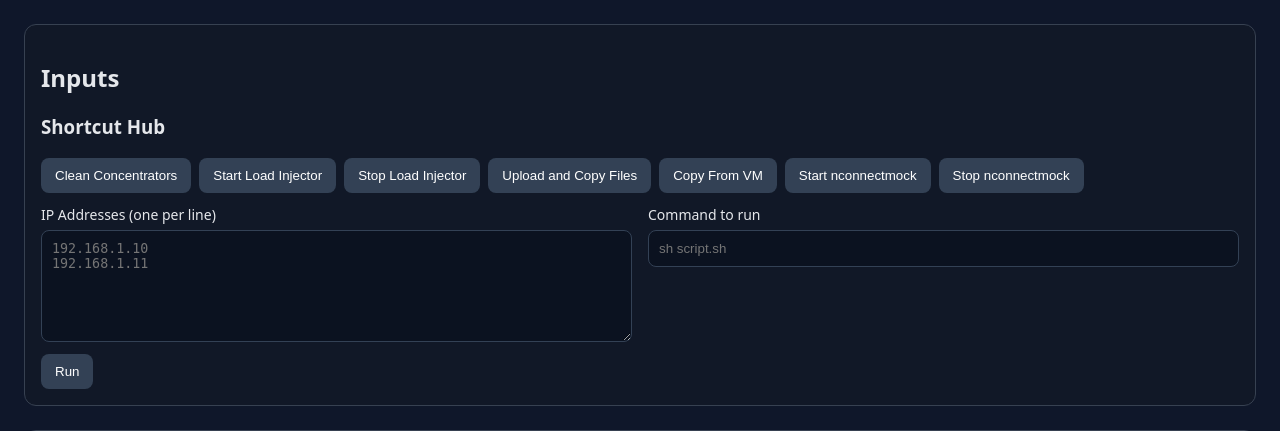
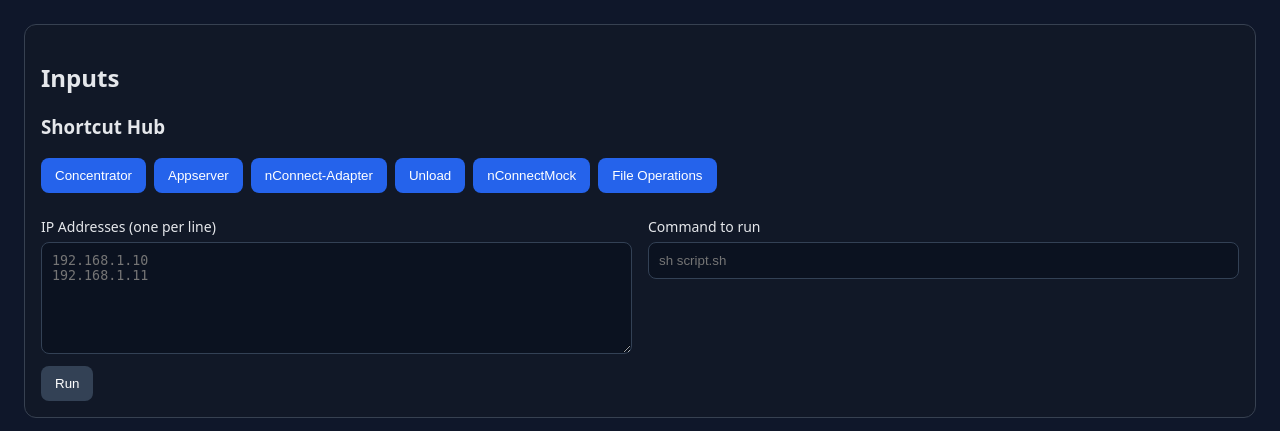
Before and after one commit to RN109167/load-test-util-remote-command-runner, a Flask app: page / in a window 1280 px wide. Shown: the part 112-543 px from the top of the page. Run offline with Flask 3, Linux system fonts and the light colour scheme.

Commit message:
Refactor shortcut commands and UI structure for improved organization and functionality

```diff
--- a/app/static/app.js
+++ b/app/static/app.js
@@ -2,21 +2,44 @@ const form = document.getElementById('run-form');
 const formError = document.getElementById('form-error');
 const resultsBody = document.getElementById('results-body');
 // Integrated UI with backend: triggers jobs and polls status
-const btnClean = document.getElementById('btn-clean');
-const btnStart = document.getElementById('btn-start');
-const btnStop = document.getElementById('btn-stop');
-const btnUpload = document.getElementById('btn-upload');
-const btnCopyFromVm = document.getElementById('btn-copy-from-vm');
-const btnNcStart = document.getElementById('btn-nc-start');
-const btnNcStop = document.getElementById('btn-nc-stop');
+// Dynamic Shortcut Hub
+const hubEl = document.getElementById('shortcut-hub');
+const actionsEl = document.getElementById('shortcut-actions');
 const ipsTextarea = document.getElementById('ips');
 const commandInput = document.getElementById('command');
 const runBtn = document.getElementById('run-btn');
 
-// Shortcut command constants
-const CLEAN_CONCENTRATORS_CMD = 'echo palmedia1 | sudo -S systemctl stop onelink-concentrator && sudo rm -rf /opt/onelink-concentrator/data/kahadb/*.* && sudo -S systemctl start onelink-concentrator';
-const START_NCONNECTMOCK_CMD = 'sh start-nconnectmock.sh';
-const STOP_NCONNECTMOCK_CMD = 'sh stop-nconnectmock.sh';
+// Shortcut command definitions
+const SHORTCUTS = {
+  Concentrator: {
+    Start: 'echo palmedia1 | sudo -S systemctl start onelink-concentrator',
+    Stop: 'echo palmedia1 | sudo -S systemctl stop onelink-concentrator',
+    Restart: 'echo palmedia1 | sudo -S systemctl restart onelink-concentrator',
+    Clean: 'echo palmedia1 | sudo -S systemctl stop onelink-concentrator && sudo rm -rf /opt/onelink-concentrator/data/kahadb/*.* && sudo -S systemctl start onelink-concentrator',
+  },
+  Appserver: {
+    Start: 'echo palmedia1 | sudo -S systemctl start onelink-appserver',
+    Stop: 'echo palmedia1 | sudo -S systemctl stop onelink-appserver',
+    Restart: 'echo palmedia1 | sudo -S systemctl restart onelink-appserver',
+  },
+  'nConnect-Adapter': {
+    Start: 'echo palmedia1 | sudo -S systemctl start onelink-nconnect',
+    Stop: 'echo palmedia1 | sudo -S systemctl stop onelink-nconnect',
+    Restart: 'echo palmedia1 | sudo -S systemctl restart onelink-nconnect',
+  },
+  Unload: {
+    Start: 'sh start-unload.sh',
+    Stop: 'sh stop-unload.sh',
+  },
+  nConnectMock: {
+    Start: 'sh start-nconnectmock.sh',
+    Stop: 'sh stop-nconnectmock.sh',
+  },
+  'File Operations': ['Copy From VM', 'Upload and Copy Files'],
+};
+
+const CATEGORY_ORDER = ['Concentrator', 'Appserver', 'nConnect-Adapter', 'Unload', 'nConnectMock', 'File Operations'];
+let selectedCategory = null;
 
 let currentIPs = [];
 // No payload export/state needed in UI-only phase
@@ -134,10 +157,7 @@ function renderColumnsTable(rows) {
 function updateToolbarState() {
   const ips = sanitizeIPs(ipsTextarea.value);
   const allValid = validateAllIPs(ips);
-  const disabled = !allValid;
-  for (const b of [btnClean, btnStart, btnStop, btnUpload, btnCopyFromVm, btnNcStart, btnNcStop]) {
-    if (b) b.disabled = disabled;
-  }
+  setActionsDisabled(!allValid);
   // Enable Run only when IPs valid and command non-empty
   const cmdFilled = (commandInput?.value || '').trim().length > 0;
   if (runBtn) runBtn.disabled = !(allValid && cmdFilled);
@@ -169,19 +189,73 @@ updateToolbarState();
 ipsTextarea.addEventListener('input', updateToolbarState);
 commandInput && commandInput.addEventListener('input', updateToolbarState);
 
-btnClean && btnClean.addEventListener('click', () =>
-  triggerCommand('Clean Concentrators', CLEAN_CONCENTRATORS_CMD)
-);
-btnStart && btnStart.addEventListener('click', () => triggerCommand('Start Load Injector', 'sh start.sh'));
-btnStop && btnStop.addEventListener('click', () => triggerCommand('Stop Load Injector', 'sh stop.sh'));
-btnNcStart && btnNcStart.addEventListener('click', () => triggerCommand('Start nconnectmock.', START_NCONNECTMOCK_CMD));
-btnNcStop && btnNcStop.addEventListener('click', () => triggerCommand('Stop nconnectmock.', STOP_NCONNECTMOCK_CMD));
+// Render category buttons
+function renderCategories() {
+  hubEl.innerHTML = '';
+  CATEGORY_ORDER.forEach(cat => {
+    const btn = document.createElement('button');
+    btn.textContent = cat;
+    btn.type = 'button';
+    btn.className = 'hub-btn';
+    if (selectedCategory === cat) btn.classList.add('selected');
+    btn.addEventListener('click', (e) => { e.preventDefault(); e.stopPropagation(); toggleCategory(cat); });
+    hubEl.appendChild(btn);
+  });
+}
+
+function toggleCategory(cat) {
+  if (selectedCategory === cat) {
+    selectedCategory = null;
+    actionsEl.innerHTML = '';
+    renderCategories();
+    return;
+  }
+  selectedCategory = cat;
+  renderCategories();
+  renderActions(cat);
+}
+
+function renderActions(cat) {
+  actionsEl.innerHTML = '';
+  const spec = SHORTCUTS[cat];
+  const labels = Array.isArray(spec) ? spec : Object.keys(spec);
+  labels.forEach(label => {
+    const btn = document.createElement('button');
+    btn.textContent = label;
+    btn.type = 'button';
+    // Disable until IPs valid
+    const ips = sanitizeIPs(ipsTextarea.value);
+    btn.disabled = !validateAllIPs(ips);
+    btn.addEventListener('click', async (e) => {
+      e.preventDefault();
+      e.stopPropagation();
+      if (cat === 'File Operations') {
+        if (label === 'Copy From VM') {
+          const copyModal = document.getElementById('copy-modal');
+          const copyError = document.getElementById('copy-error');
+          if (copyError) copyError.classList.add('hidden');
+          if (copyModal) copyModal.classList.remove('hidden');
+        } else if (label === 'Upload and Copy Files') {
+          const fileInput = document.getElementById('file-input');
+          if (fileInput) fileInput.click();
+        }
+        return;
+      }
+      const command = SHORTCUTS[cat][label];
+      await triggerCommand(`${label} ${cat}`, command);
+    });
+    actionsEl.appendChild(btn);
+  });
+}
+
+function setActionsDisabled(disabled) {
+  actionsEl.querySelectorAll('button').forEach(b => b.disabled = disabled);
+}
+
+renderCategories();
 
 // Upload & copy flow
 const fileInput = document.getElementById('file-input');
-btnUpload && btnUpload.addEventListener('click', () => {
-  fileInput && fileInput.click();
-});
 
 fileInput && fileInput.addEventListener('change', async () => {
   formError.classList.add('hidden');
@@ -249,10 +323,7 @@ const srcPassInput = document.getElementById('src-pass');
 const srcPortInput = document.getElementById('src-port');
 const srcPathInput = document.getElementById('src-path');
 
-btnCopyFromVm && btnCopyFromVm.addEventListener('click', () => {
-  copyError.classList.add('hidden');
-  copyModal.classList.remove('hidden');
-});
+// Opening the modal is now triggered by the Shortcut Hub "Copy From VM" button
 
 copyCancelBtn && copyCancelBtn.addEventListener('click', () => {
   copyModal.classList.add('hidden');
@@ -376,9 +447,8 @@ async function startJob(ips, command) {
 
 function setDisabledState(disabled) {
   if (runBtn) runBtn.disabled = disabled;
-  for (const b of [btnClean, btnStart, btnStop, btnUpload, btnCopyFromVm, btnNcStart, btnNcStop]) {
-    if (b) b.disabled = disabled;
-  }
+  // Disable/enable currently rendered sub-action buttons
+  actionsEl.querySelectorAll('button').forEach(b => { b.disabled = disabled; });
   if (!disabled) {
     // Re-apply validation gating when re-enabling controls
     updateToolbarState();
--- a/app/static/styles.css
+++ b/app/static/styles.css
@@ -19,6 +19,9 @@ button:disabled { background: #334155; cursor: not-allowed; }
 .hidden { display: none; }
 .error { margin-top: 10px; padding: 8px; background: #7f1d1d; border: 1px solid #991b1b; border-radius: 8px; }
 
+/* Shortcut Hub */
+.hub-btn.selected { background: #0ea5e9; }
+
 #results-table { width: 100%; border-collapse: collapse; margin-top: 12px; table-layout: fixed; }
 #results-table th, #results-table td { border: 1px solid #334155; padding: 8px; vertical-align: top; word-wrap: break-word; }
 #results-table th { background: #0b1220; }
--- a/app/templates/index.html
+++ b/app/templates/index.html
@@ -16,15 +16,8 @@
       <h2>Inputs</h2>
       <form id="run-form">
         <h3 class="toolbar-title">Shortcut Hub</h3>
-        <div class="toolbar">
-          <button type="button" id="btn-clean" disabled>Clean Concentrators</button>
-          <button type="button" id="btn-start" disabled>Start Load Injector</button>
-          <button type="button" id="btn-stop" disabled>Stop Load Injector</button>
-          <button type="button" id="btn-upload" disabled>Upload and Copy Files</button>
-          <button type="button" id="btn-copy-from-vm" disabled>Copy From VM</button>
-          <button type="button" id="btn-nc-start" disabled>Start nconnectmock</button>
-          <button type="button" id="btn-nc-stop" disabled>Stop nconnectmock</button>
-        </div>
+        <div id="shortcut-hub" class="toolbar"></div>
+        <div id="shortcut-actions" class="toolbar"></div>
         <div class="grid">
           <label>
             IP Addresses (one per line)
```
